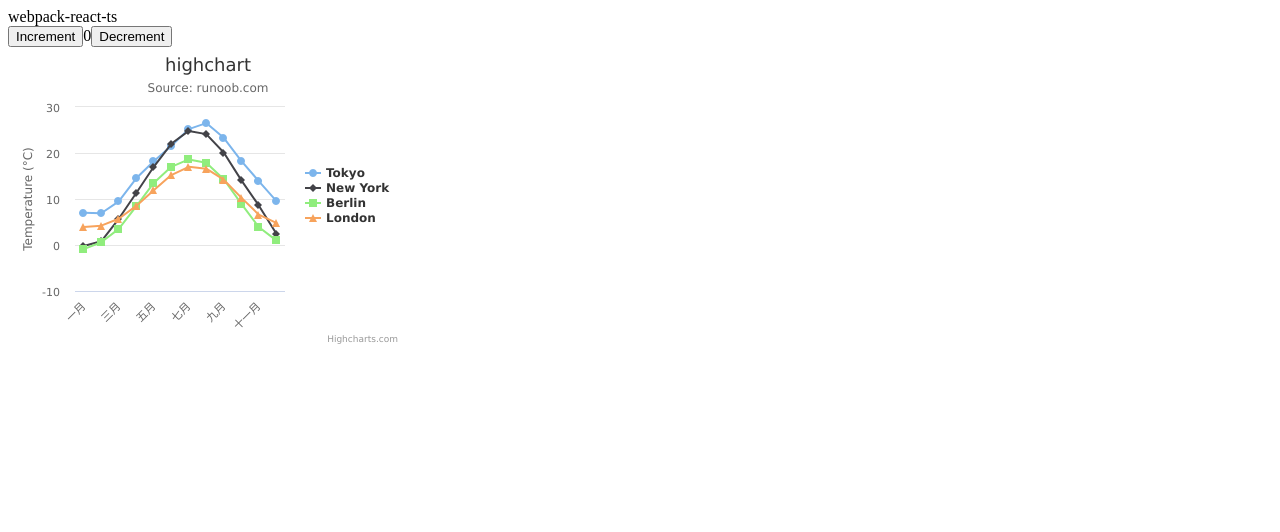
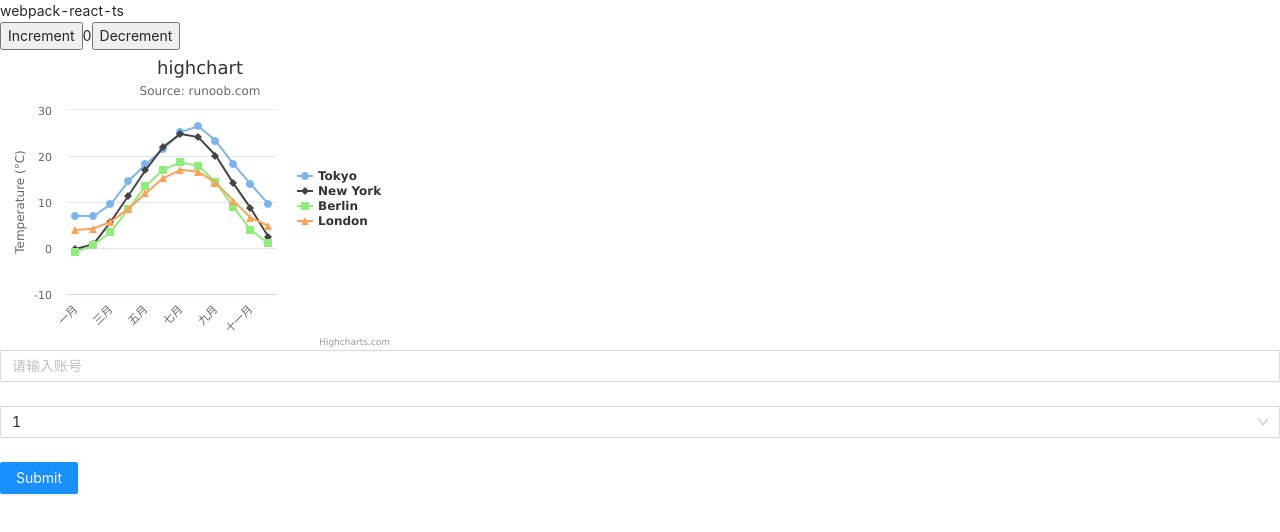
Before and after one commit to SoarBlueSky/webpack-react-ts, a React app: page / in a window 1280 px wide. Shown: the top 532 px of the page. Built offline with nearby package versions, Linux system fonts and the light colour scheme.

Commit message:
new feat add antd FOrm

```diff
--- /dev/null
+++ b/src/component/a.js
@@ -0,0 +1,7 @@
+export let obj = {
+    name:1,
+};
+
+setTimeout(() =>{
+    console.log(obj,'a.js')
+},2000)
--- /dev/null
+++ b/src/component/b.js
@@ -0,0 +1,6 @@
+import { obj } from './a';
+console.log(obj,'obj');
+setTimeout(function() {
+    obj.name = 2;
+    console.log(obj);
+},1000)
--- a/src/index.jsx
+++ b/src/index.jsx
@@ -4,6 +4,7 @@ import ReactDOM from 'react-dom';
 import App from './page/HomePage/index';
 import { store } from './store'
 import { Provider } from 'react-redux'
+import 'antd/dist/antd.less';
 ReactDOM.render(
   <React.StrictMode>
       <Provider store={store}>
--- /dev/null
+++ b/src/page/AntdForm/AntdSelect.jsx
@@ -0,0 +1,16 @@
+import React from 'react';
+import { Select } from 'antd';
+
+const { Option } = Select;
+
+export default function AntdSelect({options}){
+    console.log(options,'options')
+    return <Select defaultValue={1}>
+        {
+            options?.map((v,i) =>{
+                return <Option key={i} value={v.value} >{v.name}</Option>
+            })
+        }
+
+    </Select>
+}
--- /dev/null
+++ b/src/page/AntdForm/index.jsx
@@ -0,0 +1,20 @@
+import React from 'react';
+import { Form, Input, Button,Select } from 'antd';
+import AntdSelect from './AntdSelect';
+function AntdForm(){
+
+    const [form] = Form.useForm();
+    console.log(form.getFieldValue(),'form');
+    return <Form form={form} onFinish={(e) =>{ console.log(e,'eeee') }}>
+        <Form.Item name='text' >
+            <Input placeholder='请输入账号' />
+        </Form.Item>
+        <Form.Item name='type'>
+            <AntdSelect options={[{name:1,value:1},{name:2,value:2},{name:3,value:3},{name:4,value:4}]}></AntdSelect>
+        </Form.Item>
+        <Form.Item >
+            <Button type="primary" htmlType="submit">Submit</Button>
+        </Form.Item>
+    </Form>
+}
+export default AntdForm;
--- a/src/page/HomePage/index.tsx
+++ b/src/page/HomePage/index.tsx
@@ -4,6 +4,8 @@ import { TsT } from '../TsFile';
 import { Counter } from '../TsFile/Counter';
 import Highcharts from '../../component/highcharts';
 import mypromise from '../../component/mypromise';
+import '../../component/b'
+import AntdForm from '../AntdForm/index';
 interface IState {
     Text:String,
 }
@@ -38,6 +40,7 @@ class HomePage extends Component<{},IState> {
             {Text}
             <Counter></Counter>
             <Highcharts></Highcharts>
+            <AntdForm></AntdForm>
         </div>
     }
 
--- a/src/page/TsFile/Counter.tsx
+++ b/src/page/TsFile/Counter.tsx
@@ -26,9 +26,51 @@ export function Counter() {
 
     };
 
+    function longestCommonPrefix (strs:string[]) {
+
+        if(!strs || !strs.length){
+            return '';
+        }
+        let first = 0;
+        function loopstr(strs){
+          let index = 0;
+          for(let i = 0; i<strs.length; i++){
+              if(strs[i].indexOf(strs[0][first]) === first){
+                index = index + 1;
+              }
+          }
+          if(index === strs.length){
+            first = first + 1;
+            return loopstr(strs);
+          }else{
+            return strs[0].substr(0,first)
+          }
+        }
+        return loopstr(strs)
+    };
+
+    /**
+     * @param {string} s
+     * @return {number}
+     */
+    var lengthOfLongestSubstring = function(str) {
+      // s = "abcabcbb" //3
+      // s = "bbbbb" // 1
+      // s = "pwwkew" //
+      let longstr = '';
+
+      return longstr.length;
+        console.log(str,'string')
+    };
     useEffect(() =>{
+
         let arr = twoSum([6,5,3,1,7,4,3,9,8],10);
-    console.log(arr,'arr');
+
+        // console.log(arr,'arr');
+
+        let langstr = longestCommonPrefix(["aa","aa"])
+
+        console.log(langstr,'langstr');
     },[])
 
   return (
--- a/webpack.config.js
+++ b/webpack.config.js
@@ -39,7 +39,17 @@ module.exports = {
              { test: /\.tsx?$/, exclude: /node_modules/, loader: "awesome-typescript-loader" },
 
              // All output '.js' files will have any sourcemaps re-processed by 'source-map-loader'.
-             { enforce: "pre", exclude: /node_modules/, test: /\.js$/, loader: "source-map-loader" }
+             { enforce: "pre", exclude: /node_modules/, test: /\.js$/, loader: "source-map-loader" },
+             {test:/\.css$/,use:['style-loader','css-loader']},
+             {test:/\.less$/,use:['style-loader','css-loader',{
+                loader: "less-loader",
+                options: {
+                  lessOptions: {
+                    javascriptEnabled: true,
+                  },
+                },
+              },]},//less的loader
+             {test:/\.scss$/,use:['style-loader','css-loader','sass-loader']}//scss的loader
           ],
     }
 }
```
Also changed, not shown: package.json (+8 -0 lines), 1 other file (tests, documents, lock files or other folders). Lines whose indentation alone changed are shown as unchanged.
